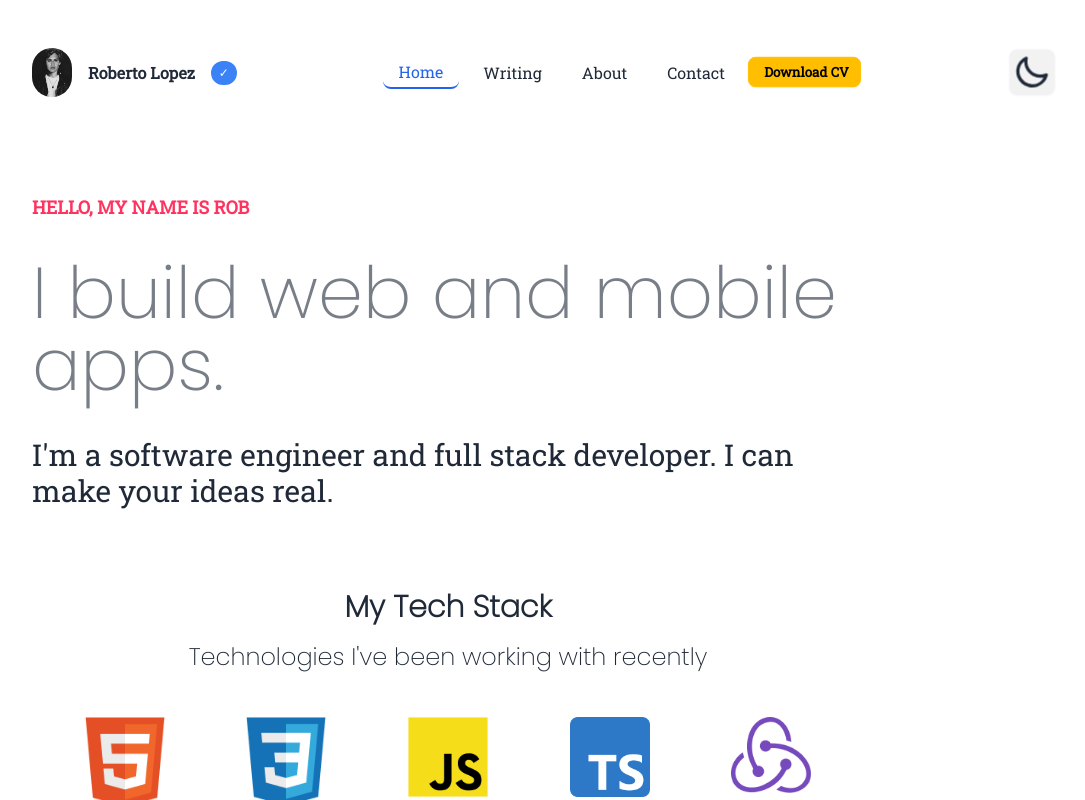
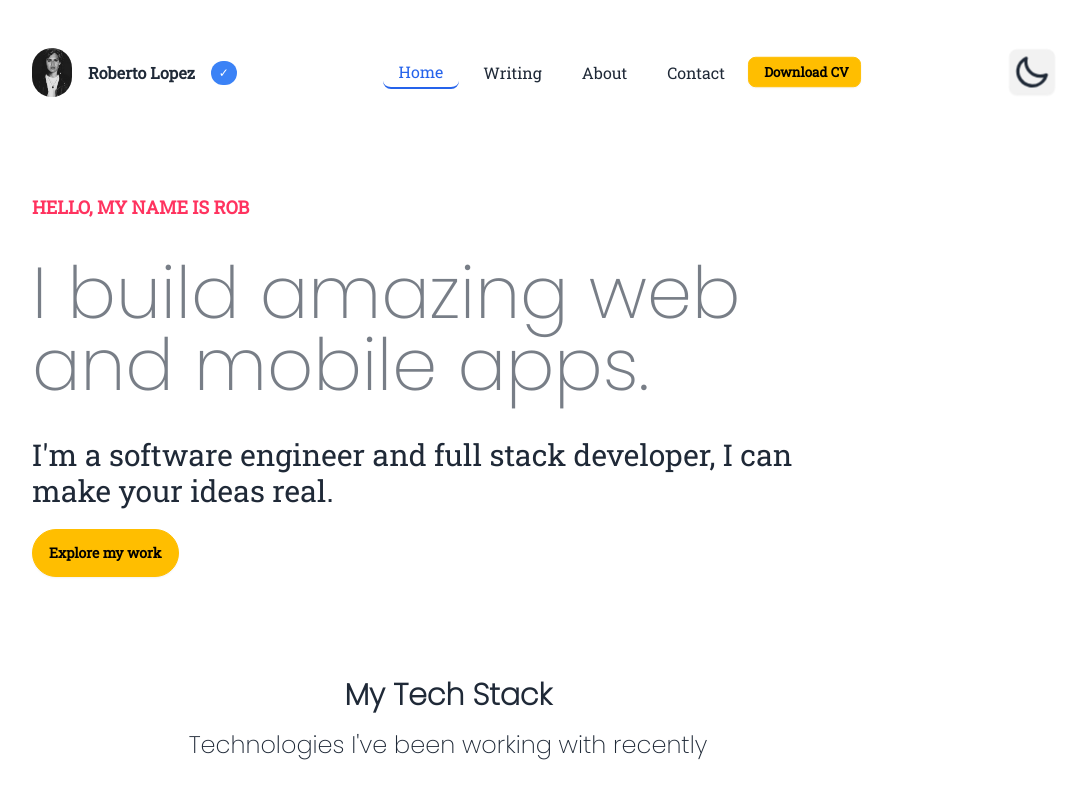
Before and after one commit to itsmrob/portfolio, a Next.js app: page / in a window 1280 px wide. Shown: the top 800 px of the page, without its empty margins (192-1277 px from the left). Built offline with nearby package versions, Linux system fonts and the light colour scheme; a web font is replaced by a local one.

Commit message:
button added

```diff
--- /dev/null
+++ b/src/components/Button.tsx
@@ -0,0 +1,25 @@
+import Image from "next/image";
+
+interface ButtonProps {
+    type: 'button' | 'submit';
+    title: string;
+    icon?: string;
+    variant: string;
+    full?: boolean;
+    onClick: () => void;
+}
+
+const Button = ({ type, title, icon, variant, full, onClick }: ButtonProps) => {
+    return (
+        <button
+            className={`flexCenter gap-3 rounded-full border ${variant} ${full && 'w-full'}`}
+            type={type}
+            onClick={onClick}
+        >
+            {icon && <Image src={icon} alt={title} width={24} height={24} />}
+            <label className="bold-16 whitespace-nowrap cursor-pointer">{title}</label>
+        </button>
+    )
+}
+
+export default Button
--- a/src/components/HeroSection.tsx
+++ b/src/components/HeroSection.tsx
@@ -1,19 +1,29 @@
+'use client'
 import React from 'react';
+import Button from './Button';
 
 const HeroSection: React.FC = () => {
     return (
         <section className='container lg:mx-auto py-12 pb-20'>
             <div className="flex flex-col gap-4">
                 <div className="w-3/4">
-                    <h2 className="text-lg font-semibold robotoslab-font" style={{ color: "#ff335f" }}>HELLO, MY NAME IS ROB </h2>
+                    <h2 className="text-lg font-semibold robotoslab-font" style={{ color: "#ff335f" }}>HELLO, MY NAME IS ROB</h2>
                 </div>
                 <div className="flex flex-col">
                     <div className='py-5'>
-                        <h1 className="text-4xl sm:text-7xl opacity-60" >I build web and mobile apps.</h1>
+                        <h1 className="text-4xl sm:text-7xl opacity-60" >I build amazing web and mobile apps.</h1>
                     </div>
                     <p className="text-xl sm:text-3xl mt-4 robotoslab-font">
-                        I'm a software engineer and full stack developer. I can make your ideas real.<br />
+                        I'm a software engineer and full stack developer, I can make your ideas real.<br />
                     </p>
+                    <div className='pt-5 pb-5 flex justify-center lg:justify-start'>
+                        <Button
+                            title='Explore my work'
+                            type='button'
+                            variant='btn btn-warning text-black robotoslab-font'
+                            onClick={() => console.log('Click the button')}
+                        />
+                    </div>
                 </div>
             </div>
         </section>
```
